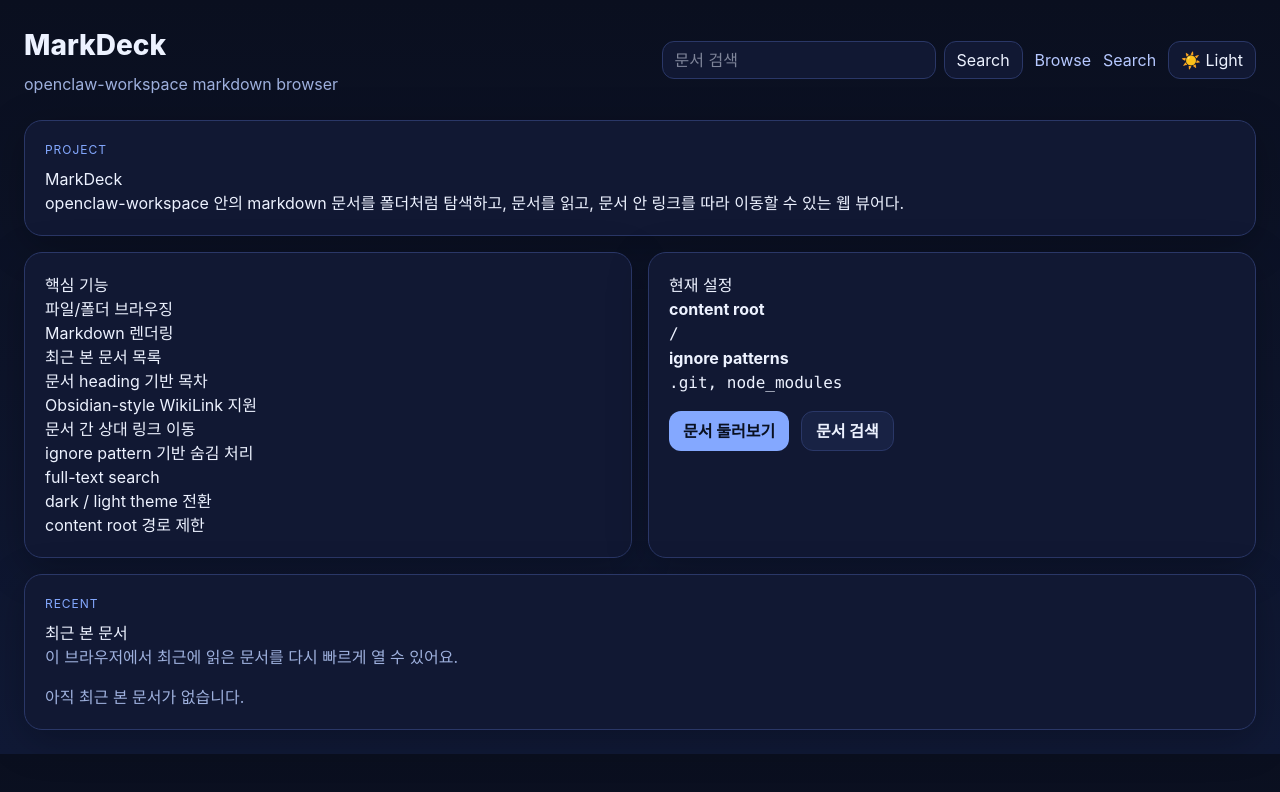
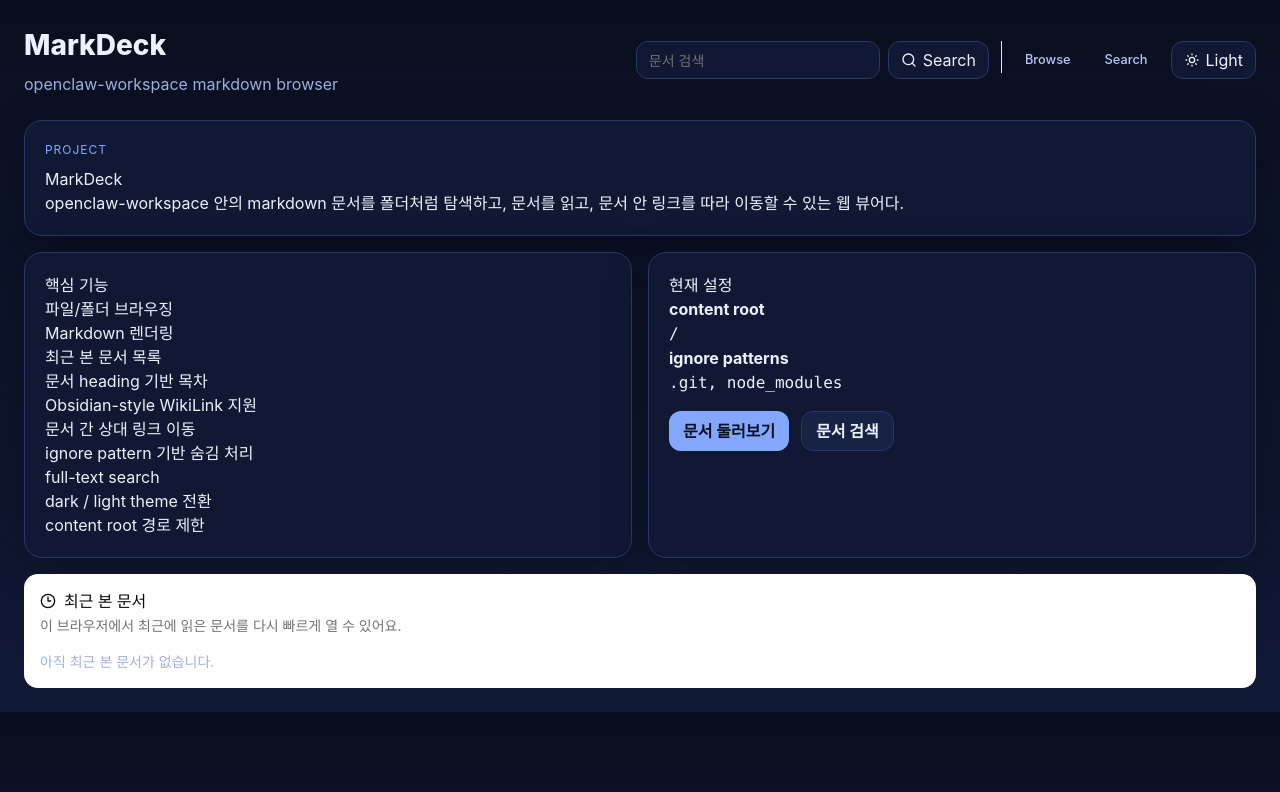
Before and after one commit to yoophi-a/markdeck, a Next.js app: page / in a window 1280 px wide. Shown: the top 792 px of the page. Built offline with nearby package versions, Linux system fonts and the light colour scheme.

Commit message:
feat: polish fsd ui with shadcn components

```diff
--- a/src/features/search/ui/search-form.tsx
+++ b/src/features/search/ui/search-form.tsx
@@ -1,7 +1,11 @@
 'use client';
 
+import { Search } from 'lucide-react';
 import { useRouter, useSearchParams } from 'next/navigation';
 import { useState } from 'react';
+
+import { Button } from '@/shared/ui/button';
+import { Input } from '@/shared/ui/input';
 
 export function SearchForm() {
   const router = useRouter();
@@ -16,7 +20,7 @@
 
   return (
     <form className="search-form" onSubmit={handleSubmit}>
-      <input
+      <Input
         type="search"
         value={query}
         onChange={(event) => setQuery(event.target.value)}
@@ -24,9 +28,10 @@
         className="search-input"
         aria-label="Search markdown documents"
       />
-      <button type="submit" className="search-button">
-        Search
-      </button>
+      <Button type="submit" variant="outline" className="search-button">
+        <Search className="size-4" />
+        <span>Search</span>
+      </Button>
     </form>
   );
 }
--- a/src/features/theme/ui/theme-toggle.tsx
+++ b/src/features/theme/ui/theme-toggle.tsx
@@ -1,6 +1,9 @@
 'use client';
 
+import { MoonStar, SunMedium } from 'lucide-react';
 import { useEffect, useState } from 'react';
+
+import { Button } from '@/shared/ui/button';
 
 const STORAGE_KEY = 'markdeck-theme';
 
@@ -27,8 +30,22 @@
   }
 
   return (
-    <button type="button" className="theme-toggle" onClick={handleToggle} aria-label="Toggle color theme">
-      {mounted ? (theme === 'dark' ? '☀️ Light' : '🌙 Dark') : 'Theme'}
-    </button>
+    <Button type="button" variant="outline" className="theme-toggle" onClick={handleToggle} aria-label="Toggle color theme">
+      {mounted ? (
+        theme === 'dark' ? (
+          <>
+            <SunMedium className="size-4" />
+            <span>Light</span>
+          </>
+        ) : (
+          <>
+            <MoonStar className="size-4" />
+            <span>Dark</span>
+          </>
+        )
+      ) : (
+        'Theme'
+      )}
+    </Button>
   );
 }
--- a/src/widgets/content/browser-list.tsx
+++ b/src/widgets/content/browser-list.tsx
@@ -1,5 +1,6 @@
 import Link from 'next/link';
 import type { Route } from 'next';
+import { FileText, Folder, Minus } from 'lucide-react';
 
 import type { BrowserEntry } from '@/shared/lib/content';
 import { formatDateTime, formatFileSize } from '@/shared/lib/format';
@@ -20,7 +21,9 @@
             <div className="browser-entry-main">
               <span className="entry-type">{iconForType(entry.type)}</span>
               {href ? (
-                <Link href={href as Route}>{entry.name}</Link>
+                <Link href={href as Route} className="browser-entry-link">
+                  {entry.name}
+                </Link>
               ) : (
                 <span className="muted">{entry.name}</span>
               )}
@@ -39,10 +42,10 @@
 function iconForType(type: BrowserEntry['type']) {
   switch (type) {
     case 'directory':
-      return '📁';
+      return <Folder className="size-4" />;
     case 'markdown':
-      return '📝';
+      return <FileText className="size-4" />;
     default:
-      return '—';
+      return <Minus className="size-4" />;
   }
 }
--- a/src/widgets/document/recent-documents.tsx
+++ b/src/widgets/document/recent-documents.tsx
@@ -2,10 +2,13 @@
 
 import Link from 'next/link';
 import type { Route } from 'next';
+import { Clock3 } from 'lucide-react';
 import { useEffect, useMemo, useState } from 'react';
 
 import { formatDateTime } from '@/shared/lib/format';
 import { toDocHref } from '@/shared/lib/routes';
+import { Card, CardContent, CardDescription, CardHeader, CardTitle } from '@/shared/ui/card';
+import { ScrollArea } from '@/shared/ui/scroll-area';
 
 interface RecentDocumentItem {
   relativePath: string;
@@ -54,14 +57,17 @@
   }, [currentDocument, items, limit]);
 
   return (
-    <section className="card stack">
-      <div>
-        <p className="eyebrow">Recent</p>
-        <h2>최근 본 문서</h2>
-        <p className="muted">이 브라우저에서 최근에 읽은 문서를 다시 빠르게 열 수 있어요.</p>
-      </div>
-
+    <Card className="recent-card">
+      <CardHeader>
+        <CardTitle className="flex items-center gap-2">
+          <Clock3 className="size-4" />
+          최근 본 문서
+        </CardTitle>
+        <CardDescription>이 브라우저에서 최근에 읽은 문서를 다시 빠르게 열 수 있어요.</CardDescription>
+      </CardHeader>
+      <CardContent>
         {visibleItems.length > 0 ? (
+          <ScrollArea className="max-h-80 pr-3">
             <ul className="search-results recent-documents-list">
               {visibleItems.map((item) => (
                 <li key={item.relativePath} className="search-result-item recent-document-item">
@@ -77,10 +83,12 @@
                 </li>
               ))}
             </ul>
+          </ScrollArea>
         ) : (
           <p className="muted">{emptyMessage}</p>
         )}
-    </section>
+      </CardContent>
+    </Card>
   );
 }
 
--- a/src/widgets/document/table-of-contents.tsx
+++ b/src/widgets/document/table-of-contents.tsx
@@ -1,7 +1,10 @@
 import Link from 'next/link';
 import type { Route } from 'next';
+import { ListTree } from 'lucide-react';
 
 import type { HeadingItem } from '@/shared/lib/markdown';
+import { Card, CardContent, CardHeader, CardTitle } from '@/shared/ui/card';
+import { ScrollArea } from '@/shared/ui/scroll-area';
 
 interface TableOfContentsProps {
   headings: HeadingItem[];
@@ -13,9 +16,16 @@
   }
 
   return (
-    <aside className="card toc-card">
-      <p className="eyebrow">TOC</p>
-      <h2>목차</h2>
+    <aside>
+      <Card className="toc-card">
+        <CardHeader>
+          <CardTitle className="flex items-center gap-2">
+            <ListTree className="size-4" />
+            목차
+          </CardTitle>
+        </CardHeader>
+        <CardContent>
+          <ScrollArea className="max-h-[60vh] pr-3">
             <nav aria-label="Table of contents">
               <ol className="toc-list">
                 {headings.map((heading) => (
@@ -27,6 +37,9 @@
                 ))}
               </ol>
             </nav>
+          </ScrollArea>
+        </CardContent>
+      </Card>
     </aside>
   );
 }
--- a/src/widgets/layout/app-header.tsx
+++ b/src/widgets/layout/app-header.tsx
@@ -1,8 +1,13 @@
+'use client';
+
 import Link from 'next/link';
 import type { Route } from 'next';
 import { Suspense } from 'react';
 
 import { SearchForm } from '@/features/search/ui/search-form';
+import { cn } from '@/shared/lib/utils';
+import { buttonVariants } from '@/shared/ui/button';
+import { Separator } from '@/shared/ui/separator';
 import { ThemeToggle } from '@/features/theme/ui/theme-toggle';
 
 const appTitle = process.env.MARKDECK_APP_TITLE ?? 'MarkDeck';
@@ -20,9 +25,14 @@
         <Suspense fallback={<div className="search-form-placeholder" />}>
           <SearchForm />
         </Suspense>
+        <Separator orientation="vertical" className="header-separator hidden h-8 md:block" />
         <nav className="nav">
-          <Link href={'/browse' as Route}>Browse</Link>
-          <Link href={'/search' as Route}>Search</Link>
+          <Link href={'/browse' as Route} className={cn(buttonVariants({ variant: 'ghost', size: 'sm' }), 'nav-link')}>
+            Browse
+          </Link>
+          <Link href={'/search' as Route} className={cn(buttonVariants({ variant: 'ghost', size: 'sm' }), 'nav-link')}>
+            Search
+          </Link>
           <ThemeToggle />
         </nav>
       </div>
```
Lines whose indentation alone changed are shown as unchanged.
